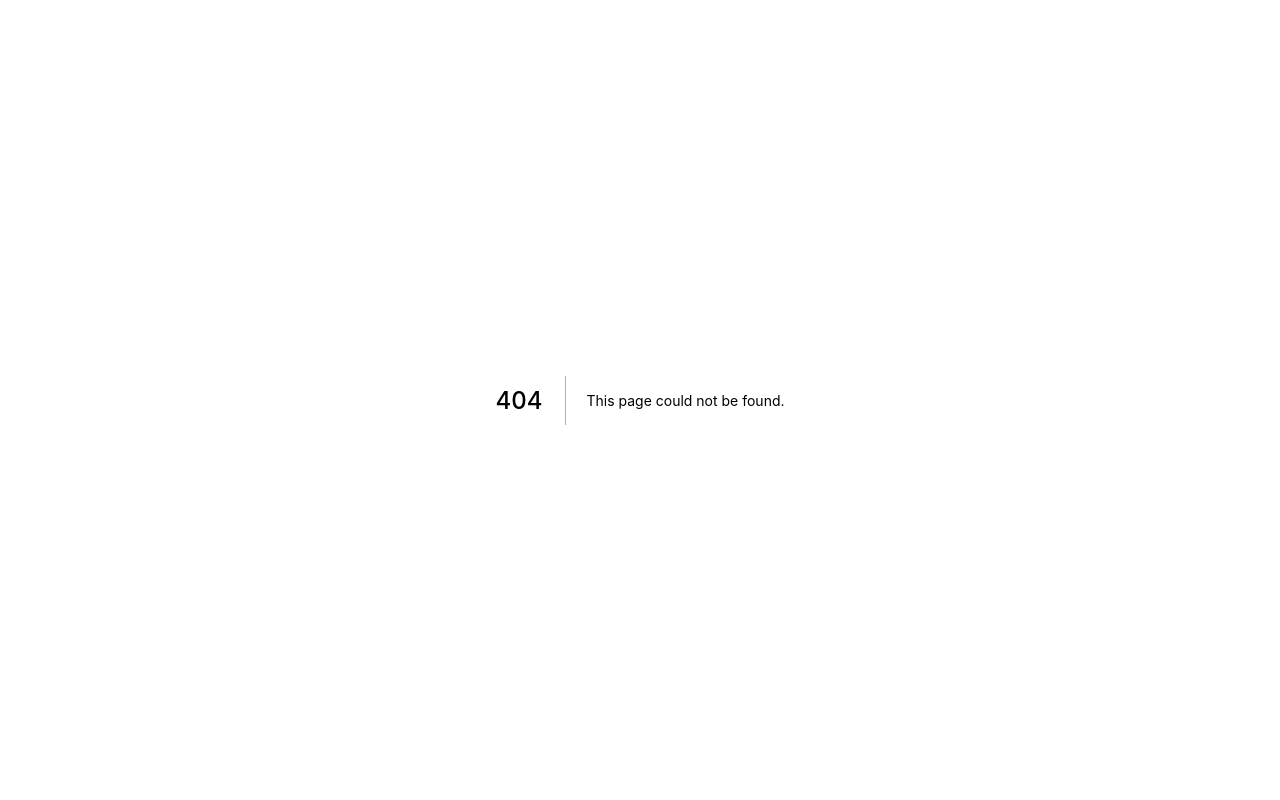
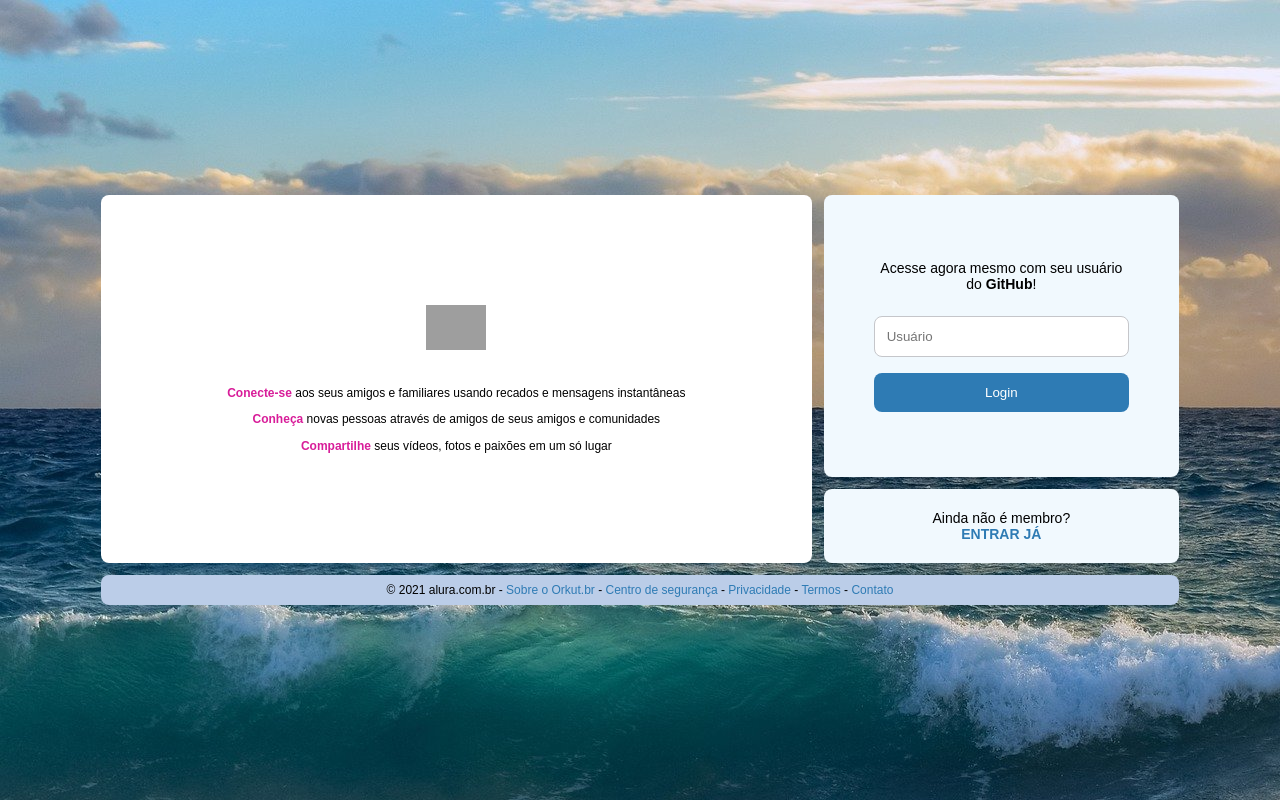
Before and after one commit to EACUAMBA/alurakut_by_alura, a Next.js app: page /login in a window 1280 px wide. Before the commit this address had no page. Built offline with nearby package versions, Linux system fonts and the light colour scheme; grey boxes are pictures that could not be loaded.

Commit message:
Fiz login funcionar! hehehe.

```diff
--- a/package.json
+++ b/package.json
@@ -7,7 +7,9 @@
   },
   "dependencies": {
     "datocms-client": "^3.4.11",
+    "jwt-decode": "^3.1.2",
     "next": "latest",
+    "nookies": "^2.5.2",
     "react": "^17.0.2",
     "react-dom": "^17.0.2",
     "react-is": "^17.0.2",
--- a/pages/_app.js
+++ b/pages/_app.js
@@ -1,11 +1,13 @@
 import { createGlobalStyle, ThemeProvider } from 'styled-components'
 import { AlurakutStyles } from '../src/components/lib/AluraCommons' //Importando os estilos do arqiovo da alura
+import  wave  from './../src/images/wave.jpg'
 /**
  * Usamos este arquivo para para aplicar configurações padrões para todo o projecto.
  * ex: uma cor padrão para o body.
  * uma tag para o botão
  */
 //Algumas configurações que já foram feitas para o body.
+console.log(wave.src);
 const GlobalStyle = createGlobalStyle`
 *{
   margin: 0;
@@ -15,7 +17,7 @@
 
   body {
     box-sizing: border-box;
-    background-color: #D9E6F6;
+    background: black url("${wave.src}");
     font-family: sans-serif;
   }
 
@@ -23,6 +25,7 @@
     display: flex;
     min-height: 100vh;
     flex-direction: column;
+
   }
 
   img {
--- /dev/null
+++ b/pages/login.js
@@ -0,0 +1,83 @@
+import React from 'react';
+// Hook do NextJS
+ import { useRouter } from 'next/router'; //Hook do next js
+import nookies from 'nookies';
+
+export default function LoginScreen() {
+  const router = useRouter();
+  const [githubUser, setGithubUser] = React.useState('');
+
+  return (
+    <main style={{ display: 'flex', flex: 1, alignItems: 'center', justifyContent: 'center' }}>
+      <div className="loginScreen">
+        <section className="logoArea">
+          <img src="https://alurakut.vercel.app/logo.svg" />
+
+          <p><strong>Conecte-se</strong> aos seus amigos e familiares usando recados e mensagens instantâneas</p>
+          <p><strong>Conheça</strong> novas pessoas através de amigos de seus amigos e comunidades</p>
+          <p><strong>Compartilhe</strong> seus vídeos, fotos e paixões em um só lugar</p>
+        </section>
+
+        <section className="formArea">
+          <form className="box" onSubmit={(infosDoEvento) => {
+                infosDoEvento.preventDefault();
+                // alert('Alguém clicou no botão!')
+                console.log('Usuário: ', githubUser)
+                fetch('https://alurakut.vercel.app/api/login', {
+                    method: 'POST',
+                    headers: {
+                       'Content-Type': 'application/json'
+                    },
+                    body: JSON.stringify({ githubUser: githubUser })
+                })
+                .then(async (respostaDoServer) => {
+                    const dadosDaResposta = await respostaDoServer.json()
+                    const token = dadosDaResposta.token;
+                    nookies.set(null, 'USER_TOKEN', token, {
+                        path: '/',
+                        maxAge: 86400 * 7
+                    })
+                  router.push('/')
+                })
+          }}>
+            <p>
+              Acesse agora mesmo com seu usuário do <strong>GitHub</strong>!
+          </p>
+            <input
+                placeholder="Usuário"
+                value={githubUser}
+                onChange={(evento) => {
+                    setGithubUser(evento.target.value)
+                    console.log(evento.target.value);
+                }}
+            />
+            {/* {githubUser.length === 0
+                ? 'Preencha o campo'
+                : ''
+            } */}
+            <button type="submit">
+              Login
+            </button>
+          </form>
+
+          <footer className="box">
+            <p>
+              Ainda não é membro? <br />
+              <a href="/login">
+                <strong>
+                  ENTRAR JÁ
+              </strong>
+              </a>
+            </p>
+          </footer>
+        </section>
+
+        <footer className="footerArea">
+          <p>
+            © 2021 alura.com.br - <a href="/">Sobre o Orkut.br</a> - <a href="/">Centro de segurança</a> - <a href="/">Privacidade</a> - <a href="/">Termos</a> - <a href="/">Contato</a>
+          </p>
+        </footer>
+      </div>
+    </main>
+  )
+}
--- a/src/components/MainGrid/index.js
+++ b/src/components/MainGrid/index.js
@@ -5,6 +5,7 @@
 /*grid-gap: Espaço entre as boxes*/
 /* 1fr - pega uma fração do espaço que existe.*/
 const MainGrid = styled.main`
+
 width: 100%;
   grid-gap: 10px;
   margin-left: auto;
```
Also changed, not shown: pages/index.js (+46 -4 lines), pages/logout.js (added, +14 -0 lines), src/components/lib/AluraCommons.js, src/images/wave.jpg (added), 1 other file (tests, documents, lock files or other folders).
